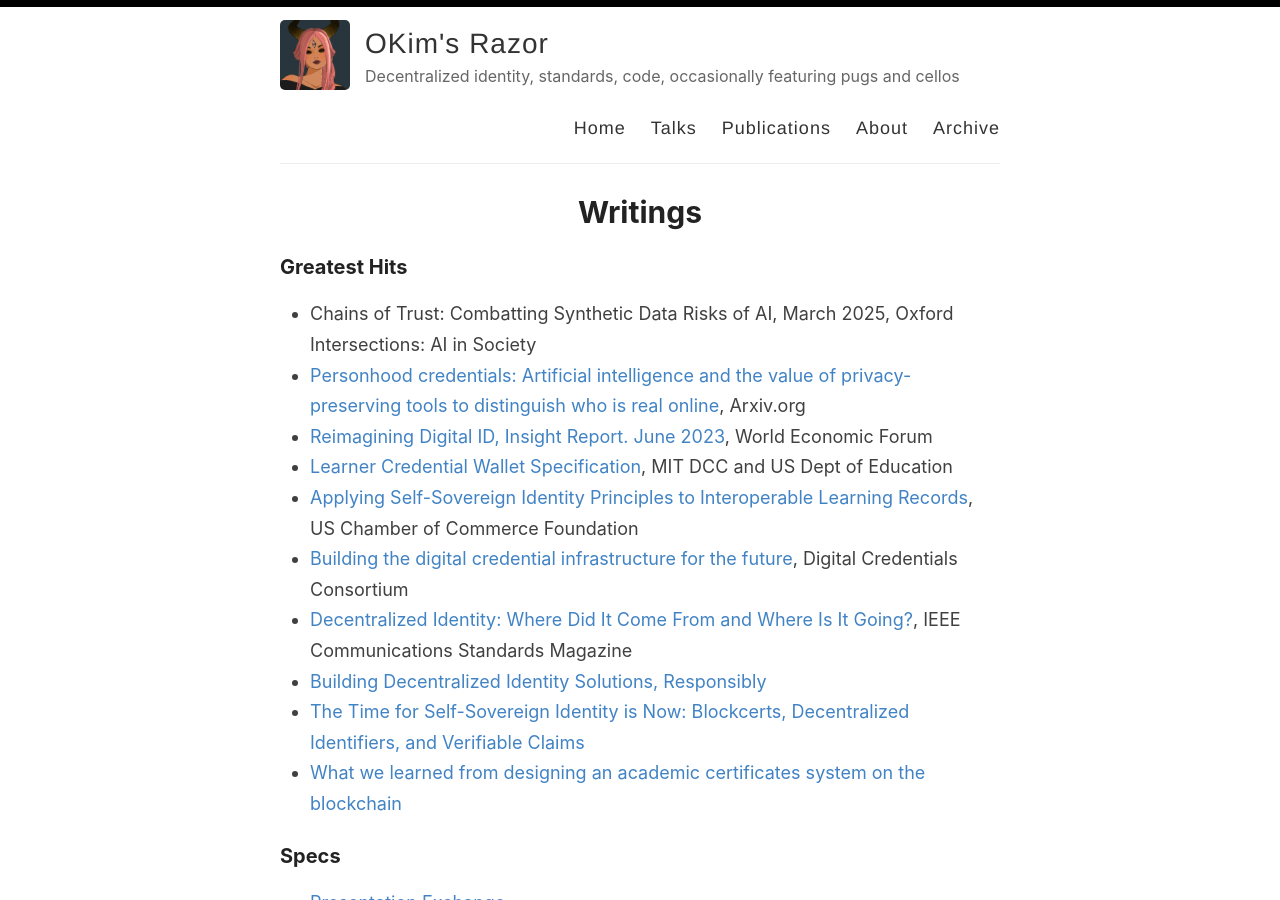
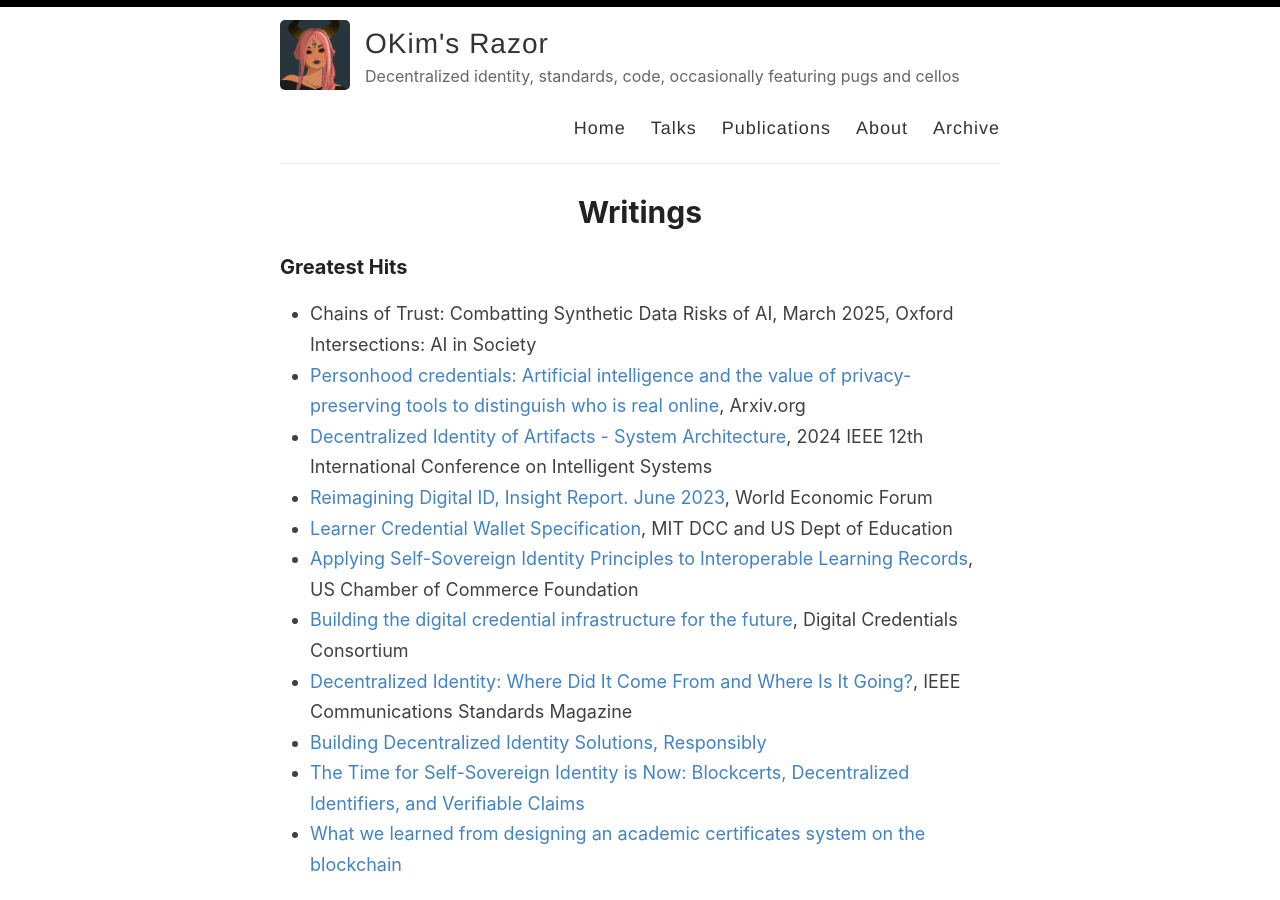
Before and after one commit to kimdhamilton/kimdhamilton.github.io, a Jekyll site: the page built from _pages/publications.md, in a window 1280 px wide and 900 px high. Built offline with Jekyll 4.4.1, drawn with Linux system fonts in a browser that asks for light colours.

Commit message:
Update publications.md

```diff
--- a/_pages/publications.md
+++ b/_pages/publications.md
@@ -7,6 +7,7 @@ permalink: /publications/
 <h3 style="text-align:left;">Greatest Hits</h3>
 - Chains of Trust: Combatting Synthetic Data Risks of AI, March 2025, Oxford Intersections: AI in Society
 - [Personhood credentials: Artificial intelligence and the value of privacy-preserving tools to distinguish who is real online](https://arxiv.org/pdf/2408.07892), Arxiv.org
+- [Decentralized Identity of Artifacts - System Architecture](https://www.researchgate.net/publication/384793565_Decentralized_Identity_of_Artifacts_-_System_Architecture), 2024 IEEE 12th International Conference on Intelligent Systems
 - [Reimagining Digital ID, Insight Report. June 2023](https://www3.weforum.org/docs/WEF_Reimagining_Digital_ID_2023.pdf), World Economic Forum
 - [Learner Credential Wallet Specification](https://digitalcredentials.mit.edu/docs/Learner-Credential-Wallet-Specification-May-2021.pdf), MIT DCC and US Dept of Education
 - [Applying Self-Sovereign Identity Principles to Interoperable Learning Records](https://www.uschamberfoundation.org/sites/default/files/media-uploads/Applying%20SSI%20Principles%20to%20ILRs%20Report.pdf), US Chamber of Commerce Foundation
@@ -29,7 +30,6 @@ permalink: /publications/
 These are mostly Rebooting Web of Trust papers
 
 <h5 style="text-align:left;">Decentralized Identifiers</h5>
-
 - [BTCR DID Method Updates](https://medium.com/@kimdhamilton/btcr-did-method-updates-d0fd14386139)
 - [BTCR v0.1 Design Decisions](https://github.com/WebOfTrustInfo/rwot7-toronto/blob/master/final-documents/btcr_0_1.pdf)
 - [IPLD as a general pattern for DID documents and Verifiable Claims](https://github.com/WebOfTrustInfo/rwot7-toronto/blob/master/final-documents/ipld-did.pdf)
```
